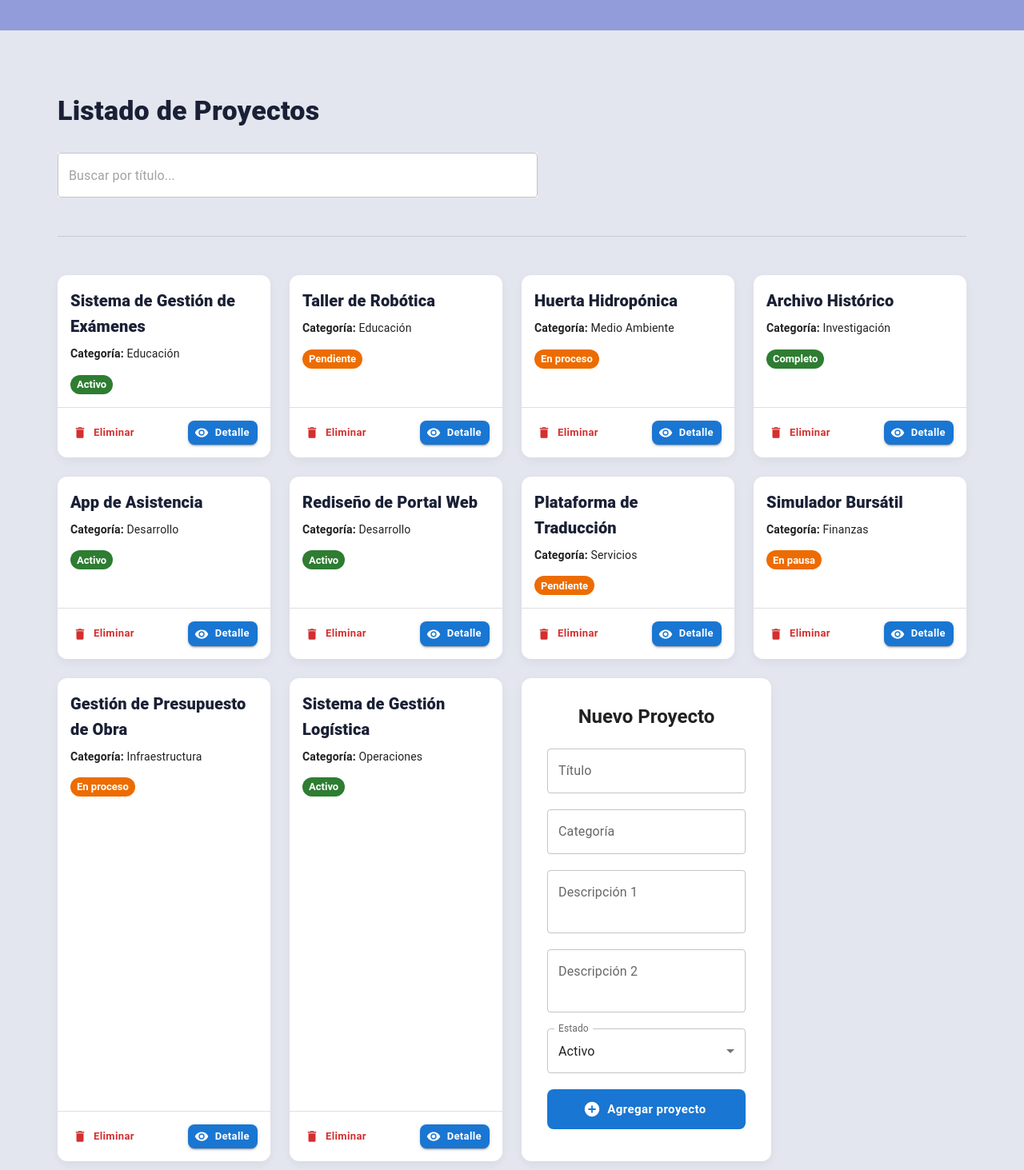
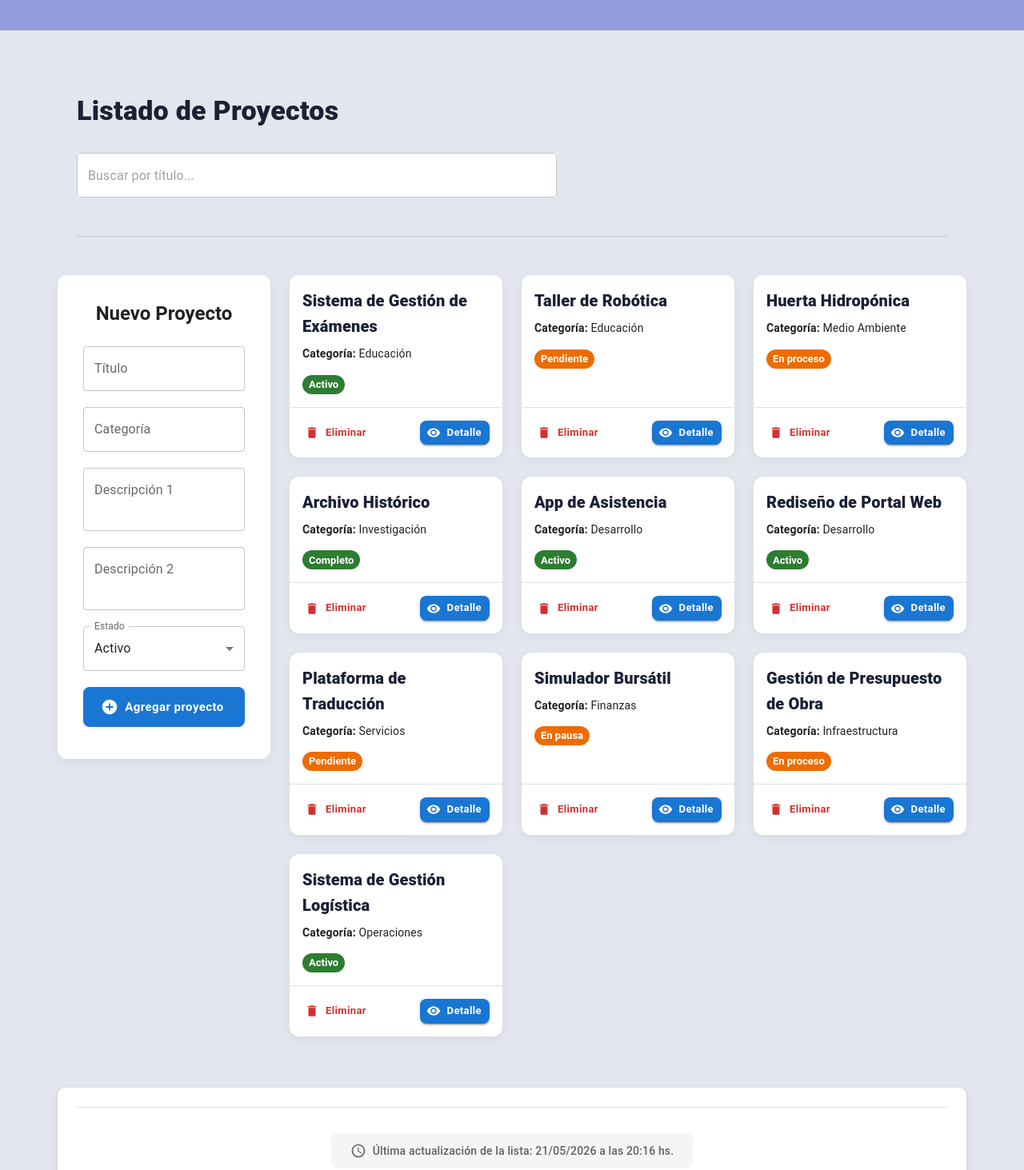
Before and after one commit to victoriaavalee/pv_tp3_grupo4, a React (Vite) app in the folder mi-proyecto/: page /proyectos in a window 1280 px wide. Shown: the part 207-1670 px from the top of the page at 80% size. Built offline with nearby package versions, Linux system fonts and the light colour scheme.

Commit message:
corregido el display del grid para mejora visual de los datos de proyectos

```diff
--- a/mi-proyecto/src/components/ListaProyectos.jsx
+++ b/mi-proyecto/src/components/ListaProyectos.jsx
@@ -48,6 +48,8 @@ function ListaProyectos() {
 
   return (
     <Container maxWidth="lg" sx={{ py: 6 }}>
+
+      <Container >
         <Typography variant="h4" component="h1" sx={{ mb: 4, fontWeight: 900, color: '#1a2035' }}>
           Listado de Proyectos
         </Typography>
@@ -64,17 +66,25 @@ function ListaProyectos() {
         </Box>
 
         <Divider sx={{ mb: 6 }} />
+      </Container>
 
-      <Grid container spacing={3} alignItems="stretch">
+      <Grid container spacing={3} alignItems="stretch" sx={{ width: '100%', mt: 2 }}>
+
+
+        <Grid item size={{ xs: 12, sm: 6, md: 4, lg: 3 }}>
+          <FormularioProyecto onAgregar={handleAgregarAlServicio} />
+        </Grid>
+
+        <Grid item xs={4} size={{ xs: 'grow', sm: 'grow', md: 'grow', lg: 'grow' }} container spacing={3}>
           {proyectos.map((proyecto) => (
-          <Grid item xs={12} sm={6} md={4} key={proyecto.id} sx={{ display: 'flex' }} size={{ xs: 12, sm: 6, md: 4, lg:3 }}>
+            <Grid item sx={{ display: 'flex' }}  key={proyecto.id}  size={{ xs: 12, sm: 12, md: 6, lg: 4 }}>
               <ProyectoCard proyecto={proyecto} onEliminar={handleEliminar} />
             </Grid>
           ))}
 
-        <Grid item xs={12} sm={6} md={4} sx={{ display: 'flex' }}>
-          <FormularioProyecto onAgregar={handleAgregarAlServicio} />
+
         </Grid>
+
       </Grid>
 
       {ultimaActualizacion && (
```
Lines whose indentation alone changed are shown as unchanged.
